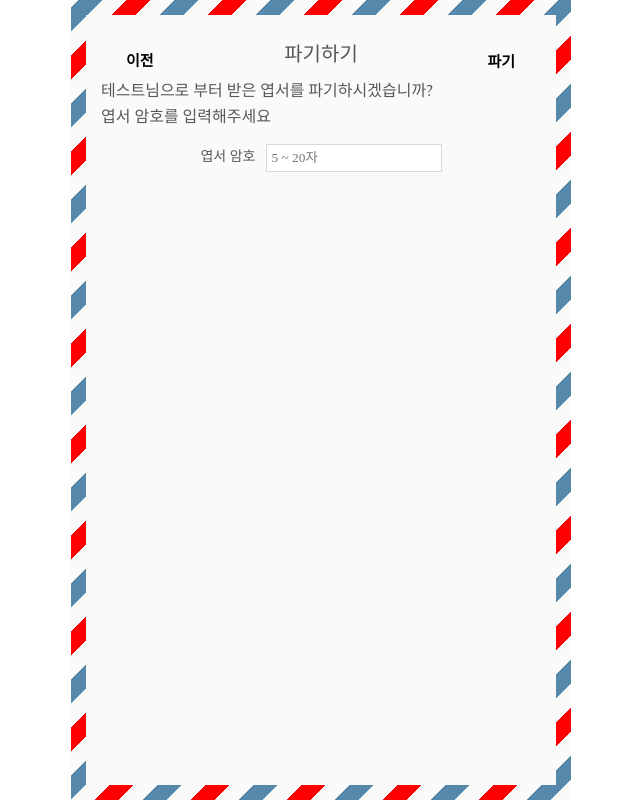
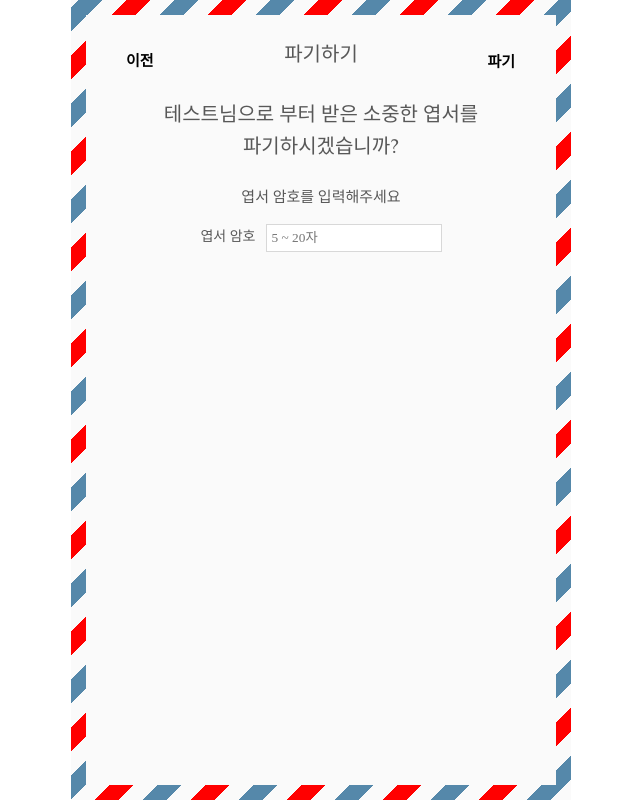
Before and after one commit to CodeSoom/project-react-3-2Zero1, a React app: page /expire in a window 1280 px wide. Shown: the whole page, without its empty margins (319-959 px from the left). Built offline with nearby package versions, Linux system fonts and the light colour scheme.

Commit message:
Update expire design and text
- changed text '~으로 부터 받은 엽서를 파기하시겠습니까' to '~님으로 부터 받은 소중한 엽서를 파기하시겠습니까?'
- applied simple design

```diff
--- a/src/presentational/ExpireForm.jsx
+++ b/src/presentational/ExpireForm.jsx
@@ -9,14 +9,26 @@ import {
   NextButton,
 } from '../style/commonCss';
 
-const Title = styled.span(() => ({
+const Title = styled.span({
   position: 'absolute',
   top: '10px',
   left: '50%',
   textAlign: 'center',
   fontSize: '20px',
   transform: 'translateX(-50%)',
-}));
+});
+
+const Question = styled.div({
+  marginTop: '20px',
+  textAlign: 'center',
+  fontSize: '20px'
+})
+
+const Information = styled.div({
+  marginTop: '23px',
+  textAlign: 'center',
+  fontSize: '15px',
+})
 
 export default function PostcardsContainer({
   sender,
@@ -33,8 +45,8 @@ export default function PostcardsContainer({
         이전
       </PreviousButton>
       <Title>파기하기</Title>
-      <div>{`${sender}님으로 부터 받은 엽서를 파기하시겠습니까?`}</div>
-      <div>엽서 암호를 입력해주세요</div>
+      <Question>{`${sender}님으로 부터 받은 소중한 엽서를 파기하시겠습니까?`}</Question>
+      <Information>엽서 암호를 입력해주세요</Information>
       <InputPart field={secretMessageField} />
       <NextButton
         type="button"
```
Also changed, not shown: 2 other files (tests, documents, lock files or other folders).
